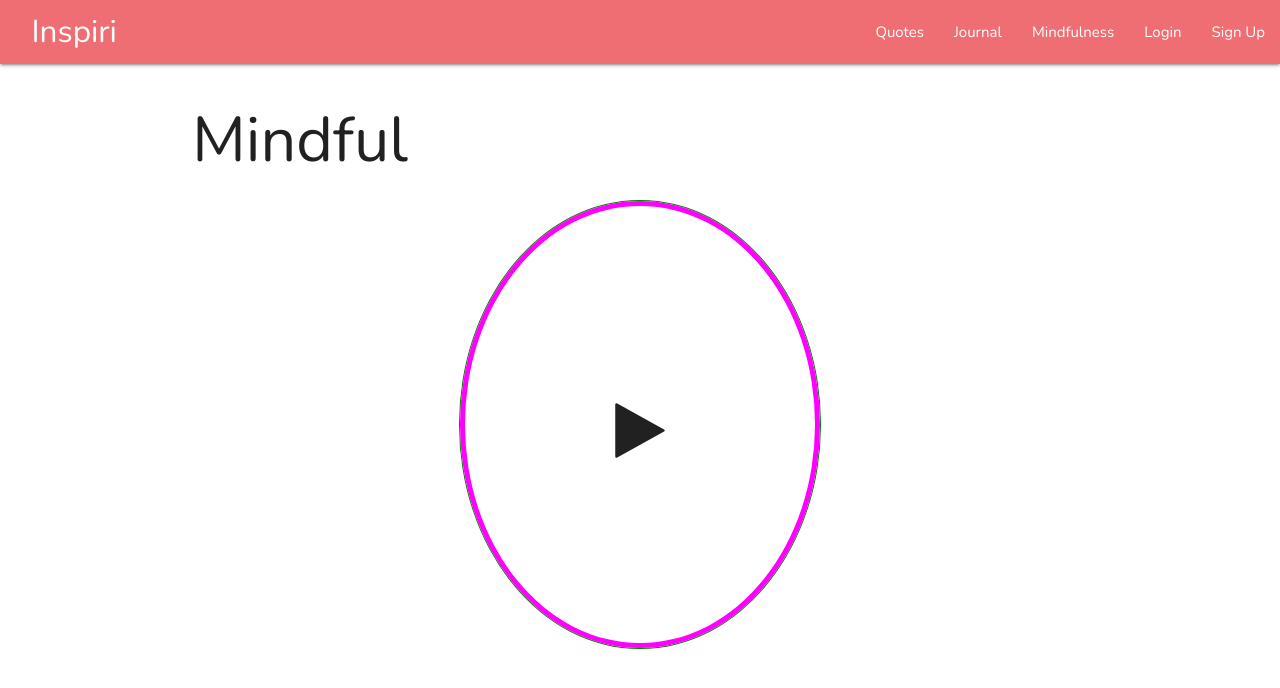
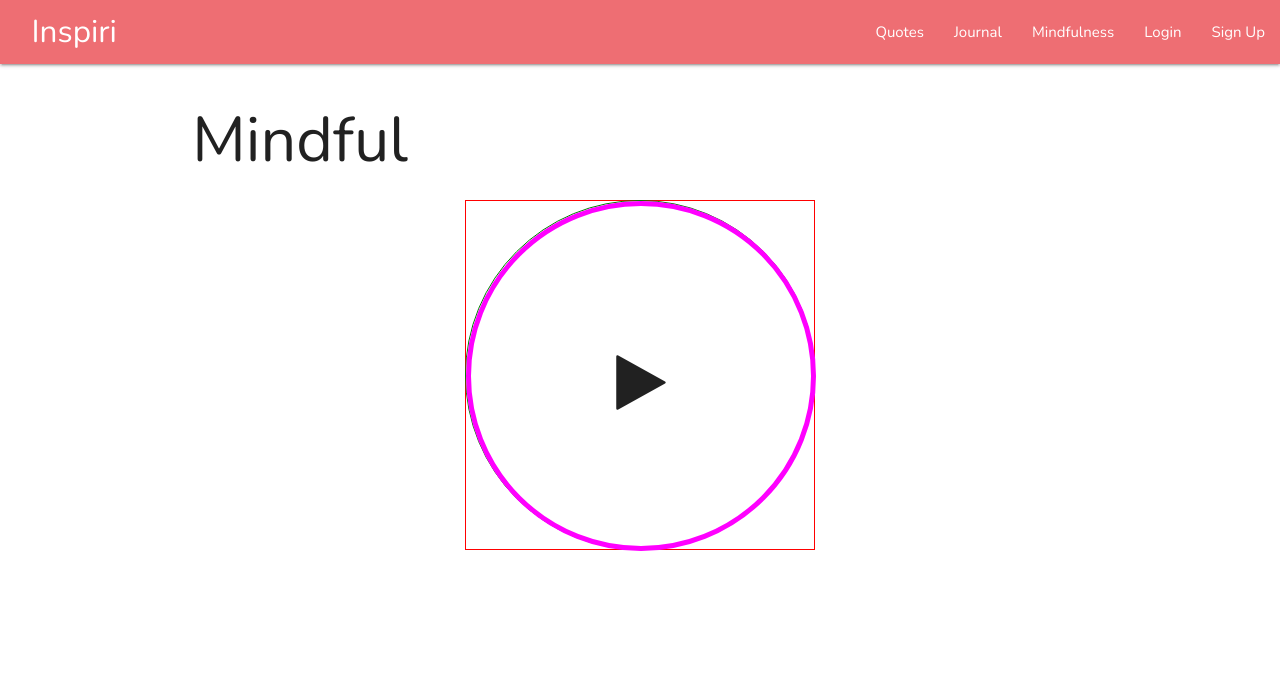
Before and after one commit to jordanchristie/inspiri, a React (Create React App) app in the folder client/: page /mindfulness in a window 1280 px wide. Shown: the top 688 px of the page. Built offline with nearby package versions, Linux system fonts and the light colour scheme.

Commit message:
Added Login and SignUp pages

```diff
--- a/client/src/components/App.js
+++ b/client/src/components/App.js
@@ -4,7 +4,7 @@ import { BrowserRouter as Router, Route } from "react-router-dom";
 import LandingPage from "../pages/LandingPage";
 import Header from "./Header";
 import Dashboard from "../pages/Dashboard";
-import ExplorePage from "../pages/ExplorePage";
+import QuotesPage from "../pages/ExplorePage";
 import MindfulnessPage from "../pages/MindfulnessPage";
 import JournalingPage from "../pages/JournalingPage";
 
@@ -16,7 +16,7 @@ class App extends Component {
           <Header />
           <div className="container">
             <Route exact path="/" component={LandingPage} />
-            <Route path="/quotes" component={ExplorePage} />
+            <Route path="/quotes" component={QuotesPage} />
             <Route path="/dashboard" component={Dashboard} />
             <Route path="/journal" component={JournalingPage} />
             <Route path="/mindfulness" component={MindfulnessPage} />
--- /dev/null
+++ b/client/src/components/JournalForm.js
@@ -0,0 +1,26 @@
+import React from "react";
+import styled from "styled-components";
+
+const JournalForm = () => {
+  return (
+    <form style={{ margin: "5em auto" }}>
+      <label htmlFor="Title">Title</label>
+      <JournalTitle type="text" />
+
+      <label htmlFor="Content">Content</label>
+      <textarea
+        className="materialize-textarea"
+        name=""
+        id=""
+        cols="30"
+        rows="10"
+      ></textarea>
+    </form>
+  );
+};
+
+export default JournalForm;
+
+const JournalTitle = styled.input`
+  margin: 3em auto;
+`;
--- a/client/src/components/Meditator.js
+++ b/client/src/components/Meditator.js
@@ -1,20 +1,24 @@
-import React, { useState, useEffect } from "react";
+import React, { useState } from "react";
 import styled, { keyframes } from "styled-components";
 
 const Meditator = () => {
   const [sessionStarted, setSessionStarted] = useState(false);
 
-  useEffect(() => {
-    sessionStarted
-      ? setTimeout(() => setSessionStarted(true), 5000)
-      : setSessionStarted(false);
-  }, [sessionStarted]);
+  const startSession = () => {
+    return setTimeout(() => setSessionStarted(true), 5000);
+  };
+
+  const stopSession = () => {
+    return setSessionStarted(false);
+  };
 
   return (
     <>
       <MeditationWrapper className={sessionStarted ? "meditate" : null}>
         <OuterCircle>
-          <InnerCircle onClick={() => setSessionStarted(!sessionStarted)}>
+          <InnerCircle
+            onClick={() => (sessionStarted ? stopSession() : startSession())}
+          >
             <Text>
               {sessionStarted ? (
                 <i className="fa fa-pause"></i>
@@ -49,6 +53,10 @@ const breathe = keyframes`
 `;
 
 const MeditationWrapper = styled.section`
+  height: 350px;
+  width: 350px;
+  border: 1px solid red;
+  margin: auto;
   display: flex;
   justify-content: center;
   align-items: center;
@@ -61,13 +69,19 @@ const MeditationWrapper = styled.section`
 const OuterCircle = styled.div`
   border: 1px solid green;
   border-radius: 50%;
+  height: inherit;
+  width: inherit;
 `;
 
 const InnerCircle = styled.div`
   border: 5px solid magenta;
   border-radius: 50%;
-  padding: 10em;
   cursor: pointer;
+  height: inherit;
+  width: inherit;
+  display: flex;
+  justify-content: center;
+  align-items: center;
 `;
 
 const Text = styled.h1``;
--- a/client/src/pages/ExplorePage.js
+++ b/client/src/pages/ExplorePage.js
@@ -3,7 +3,7 @@ import { connect } from "react-redux";
 import { fetchExploreQuotes } from "../actions/index";
 import Card from "../components/Card";
 
-class ExplorePage extends Component {
+class QuotesPage extends Component {
   componentDidMount() {
     this.renderQuotes();
   }
@@ -13,14 +13,12 @@ class ExplorePage extends Component {
   }
 
   render() {
+    const { randomQuote } = this.props;
     return (
       <div>
         <h1>Explore</h1>
-        <Card
-          author={this.props.randomQuote.quoteAuthor}
-          quote={this.props.randomQuote.quoteText}
-        />
-        <a href="/explore">Next Quote</a>
+        <Card author={randomQuote.quoteAuthor} quote={randomQuote.quoteText} />
+        <a href="/quotes">Next Quote</a>
       </div>
     );
   }
@@ -30,4 +28,4 @@ const mapStateToProps = ({ randomQuote }) => {
   return { randomQuote };
 };
 
-export default connect(mapStateToProps, { fetchExploreQuotes })(ExplorePage);
+export default connect(mapStateToProps, { fetchExploreQuotes })(QuotesPage);
--- a/client/src/pages/JournalingPage.js
+++ b/client/src/pages/JournalingPage.js
@@ -1,9 +1,11 @@
 import React from "react";
+import JournalForm from "../components/JournalForm";
 
 const JournalingPage = () => {
   return (
     <div>
       <h1>Write what moves you</h1>
+      <JournalForm />
     </div>
   );
 };
```
Also changed, not shown: client/src/pages/LoginPage.js (added, +11 -0 lines), client/src/pages/SignUpPage.js (added, +11 -0 lines).
